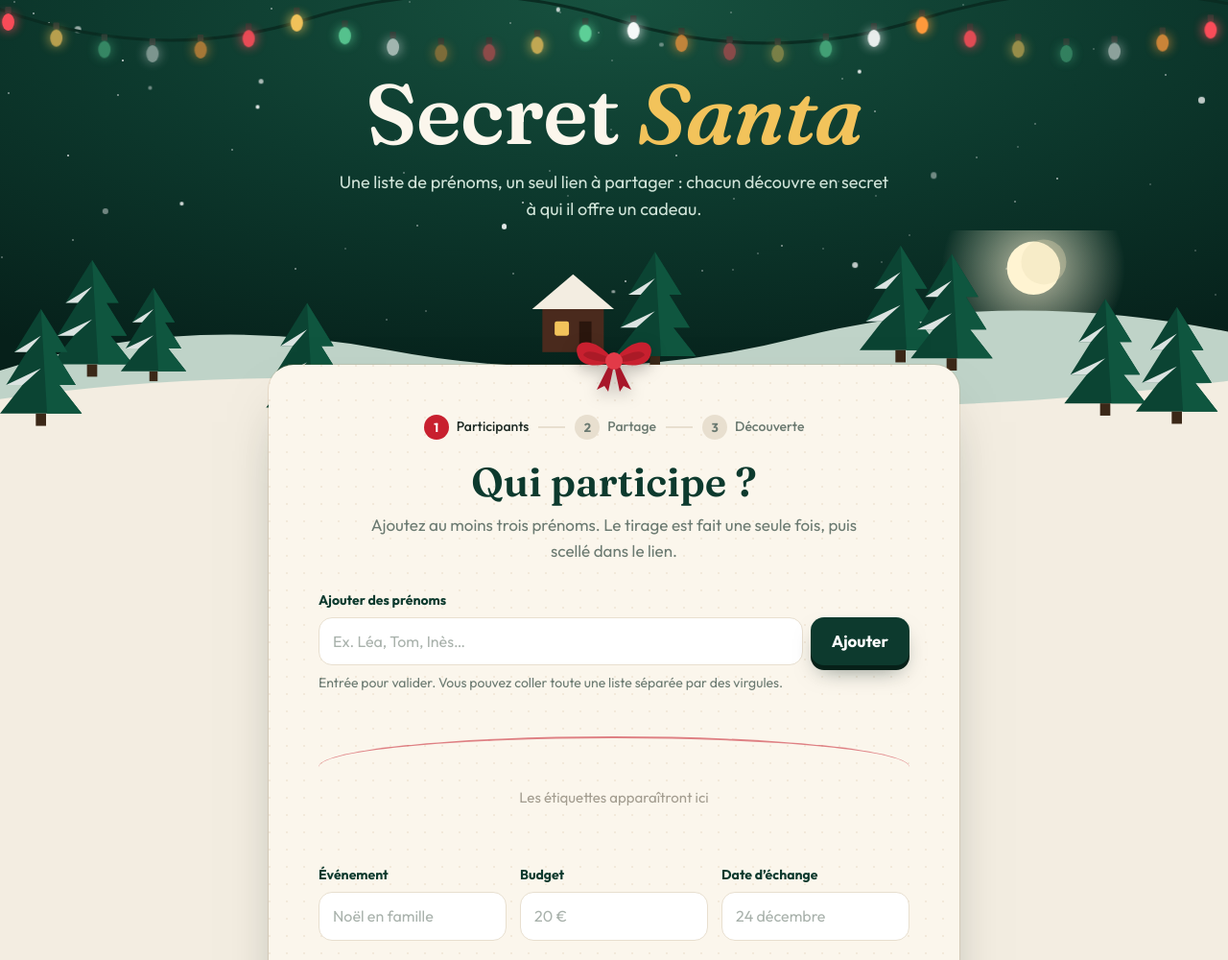
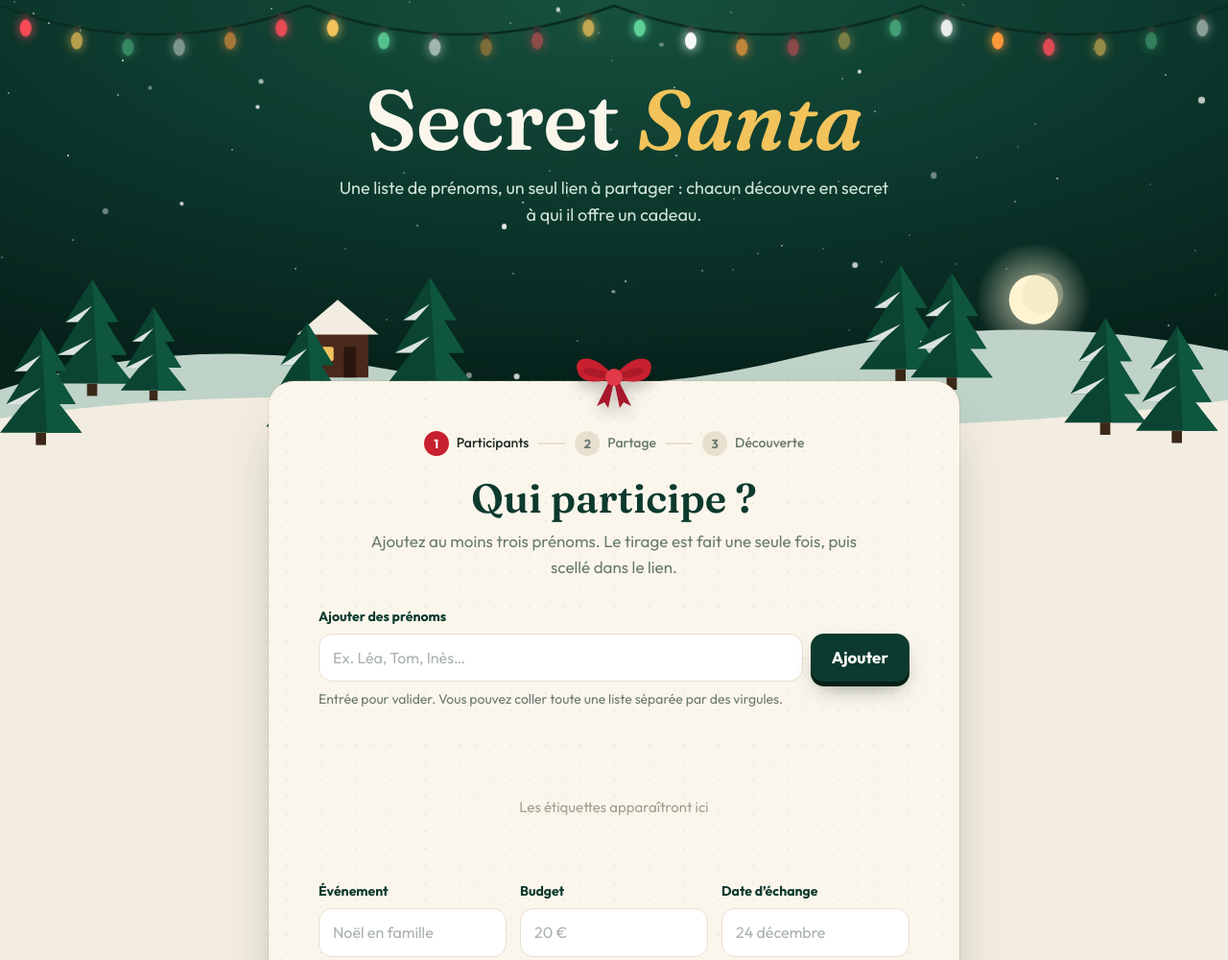
Before and after one commit to PierrickFrttr/Secret-santa-generator, a plain HTML site: page index.html in a window 1280 px wide. Shown: the top 1000 px of the page at 96% size. Drawn offline with Linux system fonts and the light colour scheme; animation ran at ten frames a second.

Commit message:
Corrige le design : guirlande, lune, collines, couvercle du cadeau
Co-Authored-By: Claude Opus 5.5 <noreply@anthropic.com>
Claude-Session: https://claude.ai/code/session_012Wz56m6euLUsTZ9VZJha54

```diff
--- a/index.html
+++ b/index.html
@@ -33,7 +33,7 @@ button:focus-visible,input:focus-visible,a:focus-visible{outline:3px solid var(-
 @keyframes fall{to{transform:translate3d(var(--dx),110vh,0)}}
 
 /* guirlande */
-.garland{position:relative;z-index:2;display:block;width:100%;height:90px}
+.garland{position:relative;z-index:2;display:block;width:100%;height:96px;overflow:visible}
 .bulb{animation:glow 2.4s ease-in-out infinite}
 @keyframes glow{50%{opacity:.45}}
 
@@ -41,7 +41,7 @@ header{position:relative;z-index:1;text-align:center;padding:0 18px;margin-top:-
 header h1{font-size:clamp(46px,9vw,88px);color:var(--ivory);letter-spacing:-.01em}
 header h1 i{color:var(--gold);font-style:italic}
 header p{color:#cfe3d8;max-width:32em;margin:12px auto 0;font-size:18px}
-.hills{position:relative;z-index:1;display:block;width:100%;height:clamp(120px,18vw,210px);margin-top:8px}
+.hills{position:relative;z-index:1;display:block;width:100%;height:max(120px,17.5vw);margin:8px 0 -3px}
 
 main{flex:1;position:relative;z-index:2;background:#f3ede1;padding:0 max(4vw,14px) 60px}
 .card{position:relative;max-width:720px;margin:0 auto;top:-70px;background:var(--ivory);border-radius:26px;padding:clamp(34px,5vw,52px) clamp(20px,5vw,52px) clamp(26px,4vw,44px);
@@ -80,15 +80,14 @@ input:focus{outline:none;border-color:var(--red);box-shadow:0 0 0 4px rgba(200,3
 .err{color:var(--red);font-weight:700;font-size:14px;margin:8px 0 0;min-height:1.3em}
 
 /* étiquettes kraft */
-.tagrow{position:relative;display:flex;flex-wrap:wrap;justify-content:center;gap:30px 16px;padding:40px 6px 10px;margin-top:6px;min-height:120px}
-.tagrow.string::before{content:"";position:absolute;left:0;right:0;top:12px;height:30px;border-top:2px solid var(--red);border-radius:50%/100% 100% 0 0;opacity:.55}
+.tagrow{position:relative;display:flex;flex-wrap:wrap;justify-content:center;gap:34px 16px;padding:26px 6px 10px;margin-top:6px;min-height:120px}
 .empty{align-self:center;color:#a39d90;font-size:15px}
 .tag{position:relative;display:inline-flex;align-items:center;justify-content:center;gap:6px;min-width:112px;min-height:58px;padding:12px 18px 10px;
   background:linear-gradient(160deg,#e3c196,var(--kraft) 55%,#cfa474);color:#3c2a17;border-radius:10px 10px 14px 14px;
   clip-path:polygon(18% 0,82% 0,100% 16%,100% 100%,0 100%,0 16%);box-shadow:inset 0 -3px 0 rgba(0,0,0,.08);transform-origin:50% -26px}
-.tagwrap{position:relative;display:inline-block;transform-origin:50% -26px;animation:sway 4s ease-in-out infinite}
+.tagwrap{position:relative;display:inline-block;transform-origin:50% -16px;animation:sway 4s ease-in-out infinite}
 .tagwrap:nth-child(2n){animation-delay:-1.3s}.tagwrap:nth-child(3n){animation-delay:-2.6s}
-.tagwrap::before{content:"";position:absolute;left:50%;top:-26px;width:2px;height:34px;background:var(--red);transform:translateX(-50%);opacity:.8}
+.tagwrap::before{content:"";position:absolute;left:50%;top:-16px;width:2px;height:24px;background:var(--red);transform:translateX(-50%);opacity:.7;border-radius:2px}
 .tagwrap::after{content:"";position:absolute;left:50%;top:5px;width:10px;height:10px;margin-left:-5px;border-radius:50%;background:var(--ivory);box-shadow:inset 0 1px 2px rgba(0,0,0,.35);z-index:1}
 @keyframes sway{50%{transform:rotate(2.5deg)}}
 .tag .hand{font-size:26px;line-height:1;margin-top:8px;overflow-wrap:anywhere;text-align:center}
@@ -121,15 +120,15 @@ button.tag:disabled{filter:grayscale(.7) opacity(.45);cursor:not-allowed;transfo
 .ask .row{margin-top:26px}
 
 /* révélation */
-.stage{position:relative;text-align:center}
+.stage{position:relative;text-align:center;padding-top:34px}
 .giftbtn{background:none;padding:0;display:block;margin:0 auto;border-radius:20px}
 .gift{width:min(260px,66vw);height:auto;display:block;overflow:visible}
 .giftbtn:not(.opened) .gift{animation:wiggle 2.2s ease-in-out infinite}
 @keyframes wiggle{0%,70%,100%{transform:rotate(0)}75%{transform:rotate(-4deg)}82%{transform:rotate(4deg)}89%{transform:rotate(-2deg)}}
 .lid{transform-box:fill-box;transform-origin:50% 100%;transition:transform .9s cubic-bezier(.2,1.5,.4,1)}
-.opened .lid{transform:translate(46px,-74px) rotate(24deg)}
+.opened .lid{transform:translate(14px,-38px) rotate(12deg)}
 .tap{margin:14px 0 0;color:var(--muted);font-weight:500}
-.burst{position:absolute;left:50%;top:38%;width:0;height:0;pointer-events:none}
+.burst{position:absolute;left:50%;top:150px;width:0;height:0;pointer-events:none}
 .burst i{position:absolute;width:10px;height:10px;border-radius:2px;opacity:0}
 .go .burst i{animation:pop 1.1s cubic-bezier(.1,.7,.3,1) forwards}
 @keyframes pop{0%{opacity:1;transform:translate(0,0) rotate(0)}100%{opacity:0;transform:translate(var(--x),var(--y)) rotate(var(--r))}}
@@ -152,7 +151,7 @@ footer button{background:none;color:var(--night2);font-weight:700;text-decoratio
 <body>
 <div class="sky" id="sky" aria-hidden="true"></div>
 
-<svg class="garland" viewBox="0 0 1200 90" preserveAspectRatio="none" aria-hidden="true" id="garland"></svg>
+<svg class="garland" aria-hidden="true" id="garland"></svg>
 
 <header>
   <h1>Secret <i>Santa</i></h1>
@@ -165,10 +164,10 @@ footer button{background:none;color:var(--night2);font-weight:700;text-decoratio
     <g id="house"><rect x="-30" y="-34" width="60" height="44" fill="#4a2a1d"/><path d="M-40-32 L0-66 L40-32Z" fill="#f3ede1"/><rect x="-18" y="-20" width="14" height="14" rx="2" fill="#f2c35b"/><rect x="6" y="-20" width="12" height="30" fill="#2a160d"/></g>
     <radialGradient id="moon" cx=".5" cy=".5" r=".5"><stop offset=".3" stop-color="#fff6d8" stop-opacity=".5"/><stop offset="1" stop-color="#fff6d8" stop-opacity="0"/></radialGradient>
   </defs>
-  <circle cx="1010" cy="50" r="90" fill="url(#moon)"/><circle cx="1010" cy="50" r="26" fill="#fff4d2"/><circle cx="1020" cy="44" r="22" fill="#e9dcb4" opacity=".35"/>
+  <circle cx="1010" cy="62" r="56" fill="url(#moon)"/><circle cx="1010" cy="62" r="24" fill="#fff4d2"/><circle cx="1019" cy="56" r="20" fill="#e9dcb4" opacity=".35"/>
   <path d="M0 150 Q180 92 380 130 T780 118 T1200 112 V210 H0Z" fill="#bfd3c8"/>
   <use href="#fir" x="90" y="128"/><use href="#fir" x="150" y="138" transform="translate(150 138) scale(.8) translate(-150 -138)"/>
-  <use href="#house" x="560" y="122"/><use href="#fir" x="640" y="120"/><use href="#fir" x="880" y="114"/><use href="#fir" x="930" y="122"/>
+  <use href="#house" x="330" y="128"/><use href="#fir" x="420" y="126"/><use href="#fir" x="880" y="114"/><use href="#fir" x="930" y="122"/>
   <path d="M0 178 Q260 140 560 172 T1200 160 V210 H0Z" fill="#f3ede1"/>
   <use href="#fir" x="40" y="176"/><use href="#fir" x="300" y="170"/><use href="#fir" x="1080" y="166"/><use href="#fir" x="1150" y="174"/>
 </svg>
@@ -401,13 +400,24 @@ route();
 /* ---------- décor : guirlande, étoiles, neige ---------- */
 {
   const g = document.getElementById('garland'), cols = ['#ff4d5a','#f2c35b','#5fd39a','#ffffff','#ff9a3c'];
-  let s = '<path d="M-10 6 Q150 70 300 20 T600 20 T900 20 T1210 6" fill="none" stroke="#0a2c22" stroke-width="3"/>';
-  for (let k = 0; k < 26; k++) {
-    const x = k * 47 + 8, seg = (x % 300) / 300, y = 6 + Math.sin(seg * Math.PI) * (x < 300 ? 36 : 30) + (x < 300 ? 0 : 6);
-    const c = cols[k % 5];
-    s += `<g transform="translate(${x} ${y.toFixed(1)})"><rect x="-3" y="-2" width="6" height="7" rx="1" fill="#2c3a33"/><ellipse class="bulb" cx="0" cy="14" rx="6" ry="9" fill="${c}" style="animation-delay:-${(k * .37 % 2.4).toFixed(2)}s;filter:drop-shadow(0 0 6px ${c})"/></g>`;
-  }
-  g.innerHTML = s;
+  const drawG = () => {
+    const W = g.clientWidth || innerWidth, n = Math.max(2, Math.round(W / 300)), seg = W / n, sag = 30, top = 6;
+    let s = '', k = 0;
+    for (let i = 0; i < n; i++) {
+      const x0 = i * seg, x1 = x0 + seg, cx = x0 + seg / 2, cy = top + sag * 2;
+      s += `<path d="M${x0} ${top} Q${cx} ${cy} ${x1} ${top}" fill="none" stroke="#0a2c22" stroke-width="2.5"/>`;
+      const per = seg < 260 ? 4 : 6;
+      for (let j = 0; j < per; j++, k++) {
+        const t = (j + .5) / per, u = 1 - t;
+        const x = u * u * x0 + 2 * u * t * cx + t * t * x1, y = u * u * top + 2 * u * t * cy + t * t * top;
+        const c = cols[k % 5];
+        s += `<g transform="translate(${x.toFixed(1)} ${y.toFixed(1)})"><rect x="-3.5" y="-1" width="7" height="7" rx="1.5" fill="#24342d"/><ellipse class="bulb" cx="0" cy="14" rx="6" ry="9" fill="${c}" style="animation-delay:-${(k * .37 % 2.4).toFixed(2)}s;filter:drop-shadow(0 0 6px ${c})"/></g>`;
+      }
+    }
+    g.innerHTML = s;
+  };
+  drawG();
+  const gro = new ResizeObserver(drawG); gro.observe(g);
   const sky = document.getElementById('sky');
   let h = '';
   for (let k = 0; k < 60; k++) h += `<i class="st" style="left:${Math.random() * 100}%;top:${Math.random() * 45}%;opacity:${(.3 + Math.random() * .6).toFixed(2)};animation-delay:-${(Math.random() * 3).toFixed(1)}s"></i>`;
```
